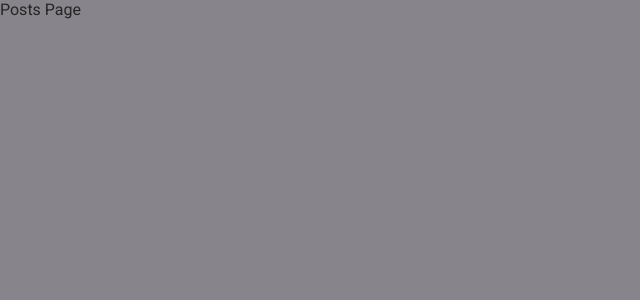
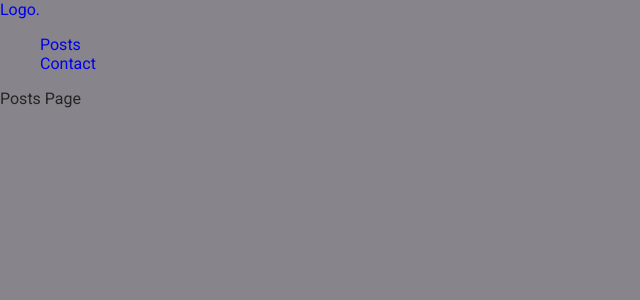
Before and after one commit to Kgaogel09/blog, a Next.js app: page /posts in a window 1280 px wide. Shown: the top 300 px of the page, without its empty margins (0-640 px from the left). Built offline with nearby package versions, Linux system fonts and the light colour scheme.

Commit message:
feat(components): created layout

```diff
--- /dev/null
+++ b/components/layout/layout.js
@@ -0,0 +1,13 @@
+import { Fragment } from "react";
+import MainNav from "./main-nav";
+
+function Layout({ children }) {
+  return (
+    <Fragment>
+      <MainNav />
+      <main>{children}</main>
+    </Fragment>
+  );
+}
+
+export default Layout;
--- /dev/null
+++ b/components/layout/logo.js
@@ -0,0 +1,5 @@
+function Logo() {
+  return <div>Logo.</div>;
+}
+
+export default Logo;
--- /dev/null
+++ b/components/layout/main-nav.js
@@ -0,0 +1,26 @@
+import Link from "next/link";
+import Logo from "./logo";
+
+function MainNav() {
+  return (
+    <header>
+      <Link href="/">
+        <a>
+          <Logo />
+        </a>
+      </Link>
+      <nav>
+        <ul>
+          <li>
+            <Link href="/posts">Posts</Link>
+          </li>
+          <li>
+            <Link href="/contact">Contact</Link>
+          </li>
+        </ul>
+      </nav>
+    </header>
+  );
+}
+
+export default MainNav;
--- a/pages/_app.js
+++ b/pages/_app.js
@@ -1,7 +1,12 @@
-import '../styles/globals.css'
+import Layout from "../components/layout/layout";
+import "../styles/globals.css";
 
 function MyApp({ Component, pageProps }) {
-  return <Component {...pageProps} />
+  return (
+    <Layout>
+      <Component {...pageProps} />
+    </Layout>
+  );
 }
 
-export default MyApp
+export default MyApp;
--- a/styles/globals.css
+++ b/styles/globals.css
@@ -62,3 +62,7 @@
   font: inherit;
   cursor: pointer;
 }
+
+ul {
+  list-style: none;
+}
```
